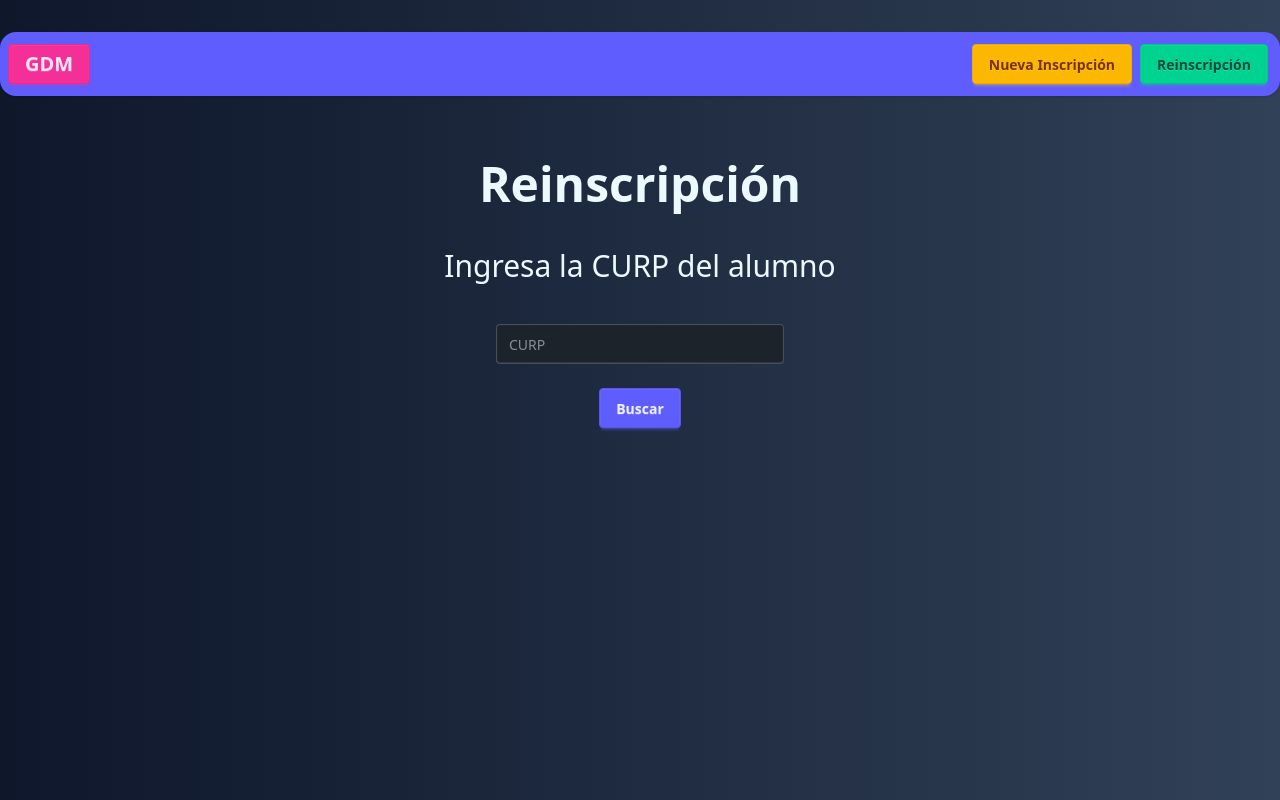
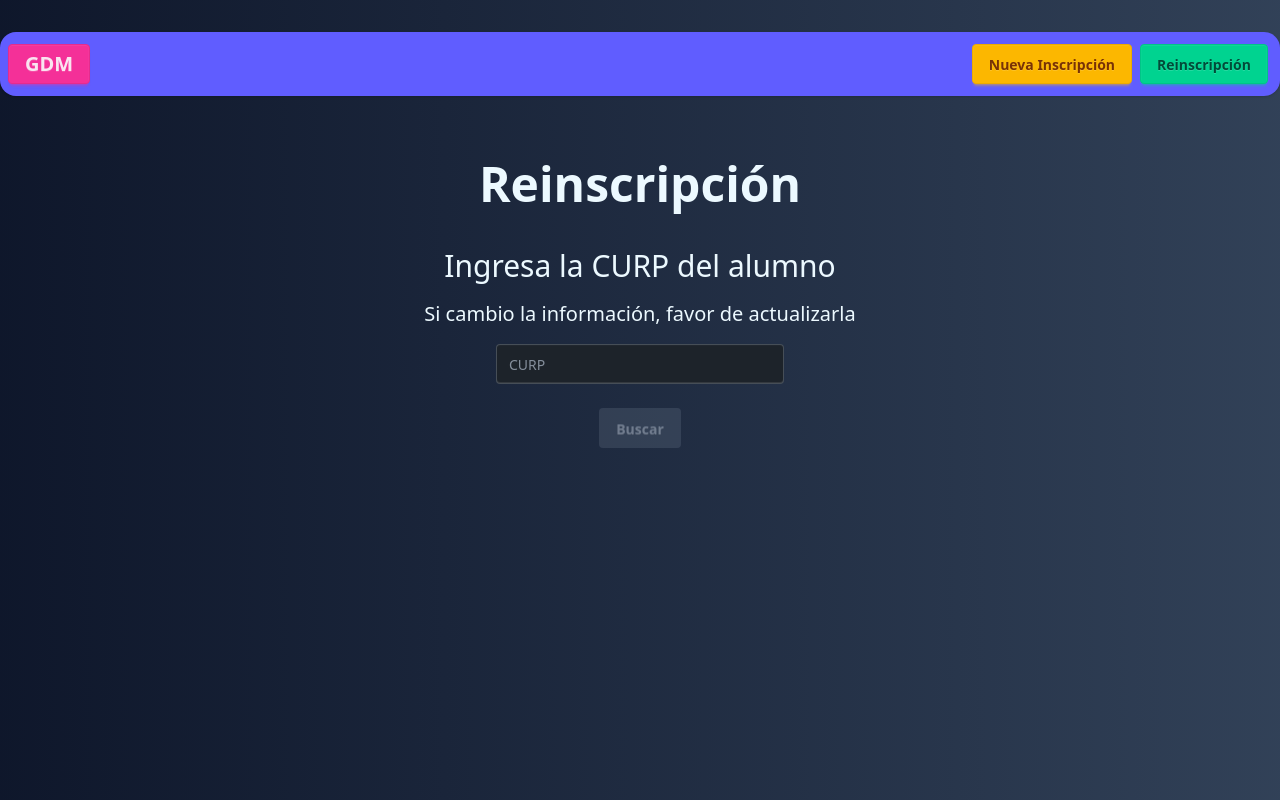
Before and after one commit to AgrevEtse/form-gdm, a React (Vite) app: page /reinscripcion in a window 1280 px wide. Built offline with nearby package versions, Linux system fonts and the light colour scheme; no server answers.

Commit message:
Cambios menores
feat: Agregando leyenda de Actualizar datos en Reinscripcion.jsx.
feat: Desactivando botón de buscar CURP cuando no hay texto.
fix: Agregando un confirm cuando el morro está baneado.

```diff
--- a/src/components/Pages/Reinscripcion.jsx
+++ b/src/components/Pages/Reinscripcion.jsx
@@ -35,7 +35,8 @@ const Reinscripcion = () => {
 
       // CURP Baneado
       if (data.statusCode === 400 && data.message) {
-        toast.error(data.message)
+        confirm(data.message)
+        //toast.error(data.message)
         return
       }
 
@@ -187,7 +188,10 @@ const Reinscripcion = () => {
   return (
     <div className='container my-16 flex h-full flex-col items-center justify-center'>
       <h2 className='mb-10 text-center text-5xl font-bold'>Reinscripción</h2>
-      <h3 className='mb-10 text-center text-3xl'>Ingresa la CURP del alumno</h3>
+      <h3 className='mb-4 text-center text-3xl'>Ingresa la CURP del alumno</h3>
+      <h4 className='mb-4 text-center text-xl'>
+        Si cambio la información, favor de actualizarla
+      </h4>
       <label className='floating-label w-2xs'>
         <span>CURP</span>
         <input
@@ -203,7 +207,7 @@ const Reinscripcion = () => {
         <button
           className='btn btn-primary'
           onClick={fetchDataFromCurp}
-          disabled={isLoading}
+          disabled={isLoading || !curp}
         >
           {isLoading && (
             <span className='loading loading-spinner loading-sm'></span>
--- a/src/utils/postForm.js
+++ b/src/utils/postForm.js
@@ -88,8 +88,7 @@ export const postForm = async ({ curp, form }) => {
 
   const data = await res.json()
 
-  if (data.statusCode === 400)
-    throw new Error(data.errors[0])
+  if (data.statusCode === 400) throw new Error(data.errors[0])
 }
 
 export const postReiscripcion = async ({ curp, form }) => {
@@ -182,6 +181,5 @@ export const postReiscripcion = async ({ curp, form }) => {
 
   const data = await res.json()
 
-  if (data.statusCode === 400)
-    throw new Error(data.errors[0])
+  if (data.statusCode === 400) throw new Error(data.errors[0])
 }
```
